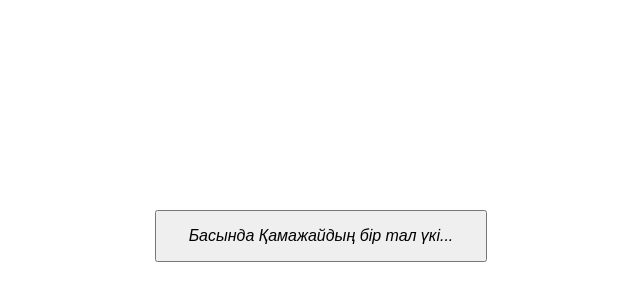
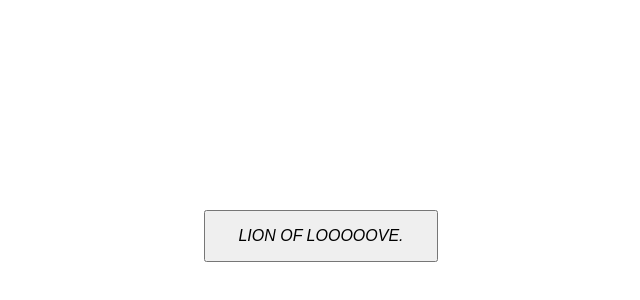
Before and after one commit to KatjaEkat/randomantiblog, a plain HTML site: page random18.html in a window 1280 px wide. Shown: the part 98-398 px from the top of the page, without its empty margins (319-959 px from the left). Drawn offline with Linux system fonts and the light colour scheme.

Commit message:
Update random18.html

```diff
--- a/random18.html
+++ b/random18.html
@@ -57,7 +57,7 @@ function randomlinks(){
 </head>
 <body>
 <form>
-<input type="button" value="Басында Қамажайдың бір тал үкі..." onClick="randomlinks()">
+<input type="button" value="LION OF LOOOOOVE." onClick="randomlinks()">
 </form>
 </body>
 </html>
```
